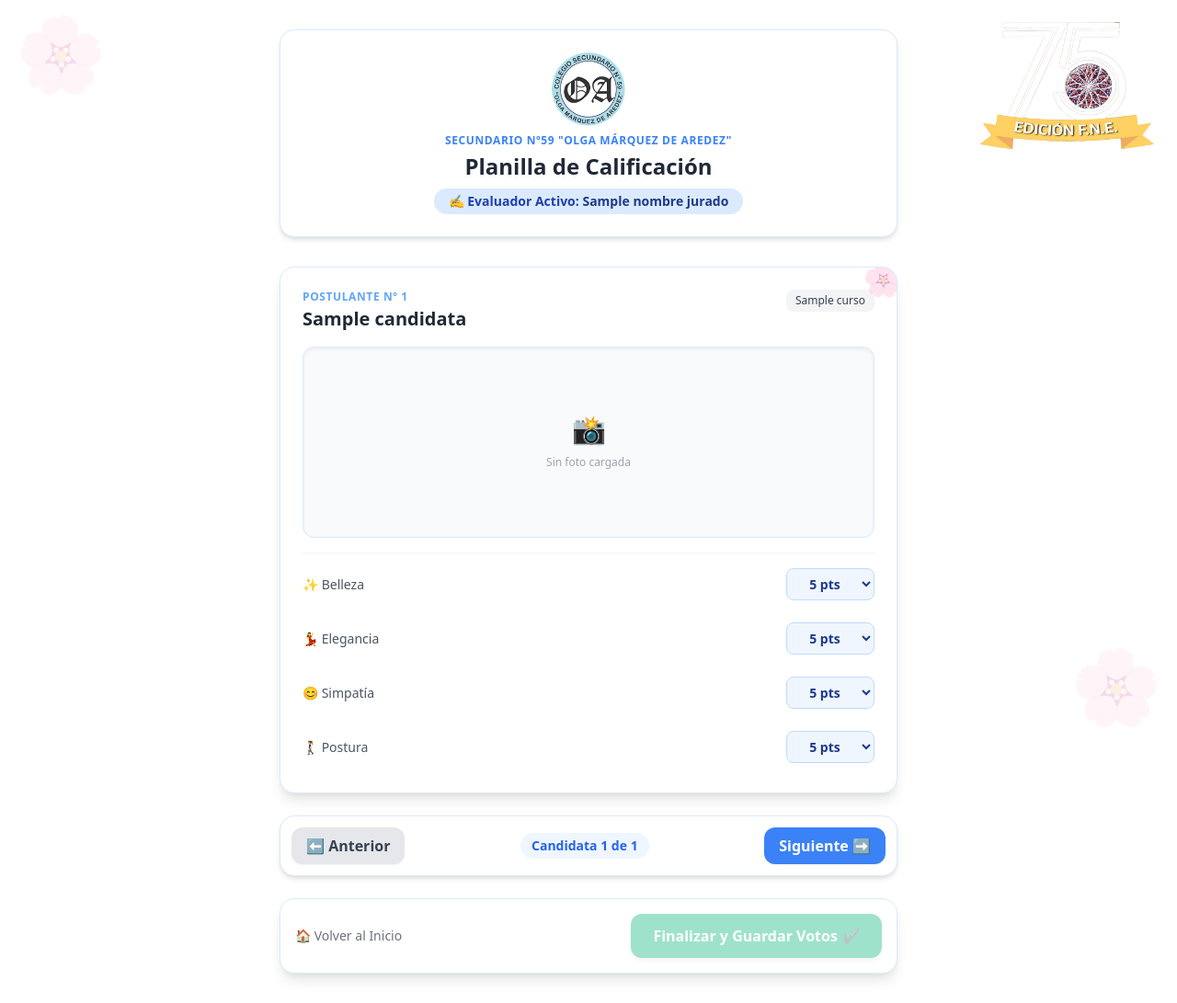
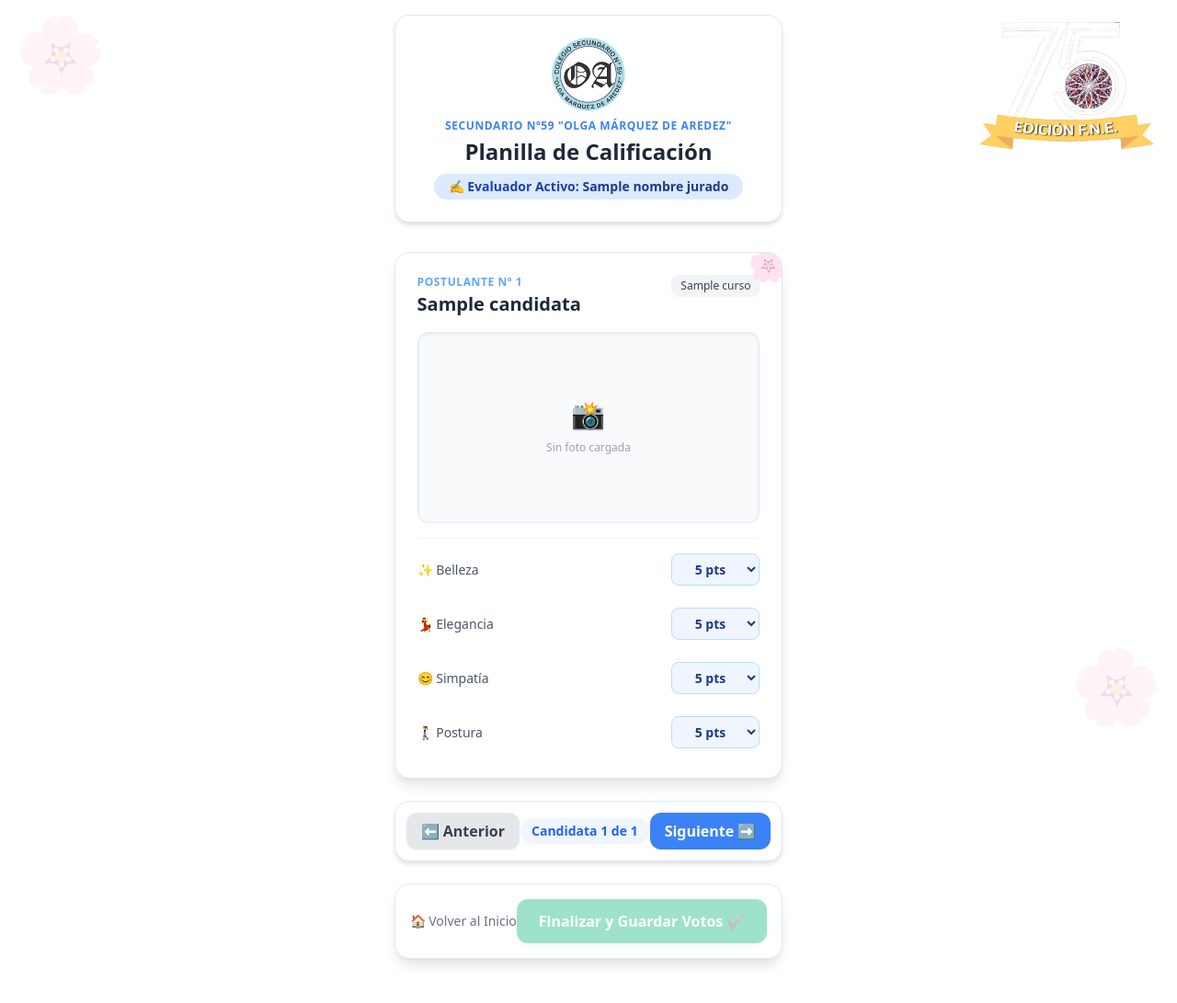
Before and after one commit to Franyur95/Practica---Sistema-de-Votaci-n, a Flask app: template templates/votar.html in a window 1280 px wide. Shown: the whole page at 92% size. After the commit the page ends 1050 px from the top, so only its background shows below. Run offline with Flask 3, Linux system fonts and the light colour scheme; the template is opened without the code that fills it: most values are stand-ins (such as "Sample title", 1, 10 or a date in 2020).

Commit message:
Update body class for improved layout and styling

```diff
--- a/templates/votar.html
+++ b/templates/votar.html
@@ -11,7 +11,7 @@
         }
     </style>
 </head>
-<body class="min-h-screen p-4 md:p-8 relative overflow-x-hidden bg-gradient-to-tr from-teal-100 via-white to-teal-200">
+<body class="bg-gradient-to-tr from-teal-100 via-white to-teal-200 min-h-screen flex items-center justify-center p-4 relative overflow-x-hidden">
 
     <div class="fixed top-0 left-0 text-sky-300 opacity-10 text-7xl p-4 select-none pointer-events-none" style="opacity: 0.15; font-size: 5rem;">🌸</div>
     <div class="fixed bottom-0 right-0 text-sky-300 opacity-10 text-7xl p-4 select-none pointer-events-none" style="opacity: 0.15; font-size: 5rem;">🌸</div>
```
